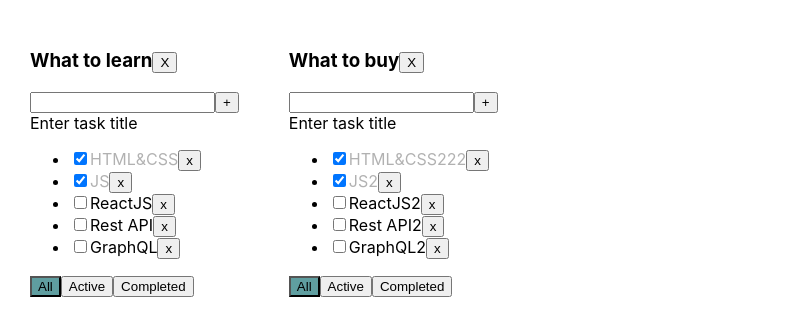
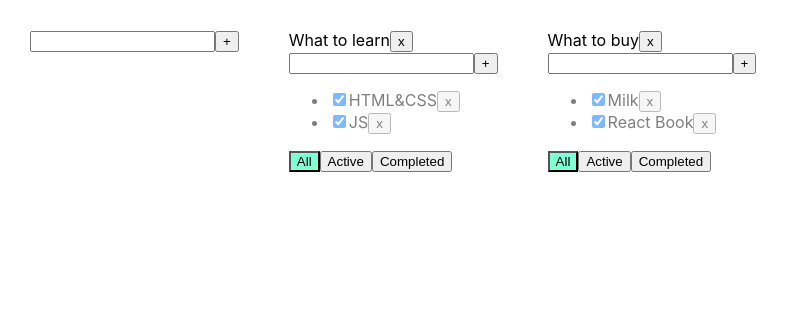
Before and after one commit to bogdan-Kozlovsky/IT-INCUBATOR_todolist-TS, a React (Create React App) app: page / in a window 1280 px wide. Shown: the top 336 px of the page, without its empty margins (0-789 px from the left). Built offline with nearby package versions, Linux system fonts and the light colour scheme.

Commit message:
06 todolist

```diff
--- a/src/App.css
+++ b/src/App.css
@@ -7,17 +7,18 @@
   margin-right: 50px;
 }
 
-.is-done {
-  opacity:0.3;
+.error {
+  border: red 1px solid;
 }
 
+.error-message {
+  color: red;
+}
 
 .active-filter {
-  background-color: cadetblue;
+  background-color: aquamarine;
 }
 
-.error {
-  border: 2px solid red;
-  outline: none;
-  background-color: rgba(161, 26, 26, 0.3);
+.is-done {
+  opacity: 0.5;
 }
--- a/src/App.scss
+++ /dev/null
@@ -1,33 +0,0 @@
-.App {
-  padding: 30px;
-}
-
-.App > div {
-  margin-right: 50px;
-}
-
-.wrapper{
-  max-width: 1200px;
-  padding: 0 15px;
-  margin: 0 auto;
-  display: flex;
-  justify-content: space-between;
-  align-items: center;
-}
-
-
-.error {
-  border: red 2px solid;
-}
-
-.errorMessage {
-  color: red;
-}
-
-.fullInput__box{
-  display: flex;
-}
-
-.activeFilter {
-  background-color: aquamarine;
-}
--- a/src/App.tsx
+++ b/src/App.tsx
@@ -1,122 +1,139 @@
 import React, {useState} from 'react';
 import './App.css';
-import TodoList from "./TodoList";
-import {v1} from "uuid";
+import {TaskType, Todolist} from './Todolist';
+import {v1} from 'uuid';
+import {Input} from "./component/Input";
 
-export type TaskType = {
-    id: string
-    title: string
-    isDone: boolean
-}
-export type FilterValuesType = "all" | "active" | "completed"
-export type todolistsType = {
+export type FilterValuesType = "all" | "active" | "completed";
+type TodolistType = {
     id: string
     title: string
     filter: FilterValuesType
 }
 
-export type globalDate = { [key: string]: Array<TaskType> }
+type TasksStateType = {
+    [key: string]: Array<TaskType>
+}
+
 
 function App() {
+    let todolistId1 = v1();
+    let todolistId2 = v1();
+
+    let [todolists, setTodolists] = useState<Array<TodolistType>>([
+        {id: todolistId1, title: "What to learn", filter: "all"},
+        {id: todolistId2, title: "What to buy", filter: "all"}
+    ])
+
+    let [tasks, setTasks] = useState<TasksStateType>({
+        [todolistId1]: [
+            {id: v1(), title: "HTML&CSS", isDone: true},
+            {id: v1(), title: "JS", isDone: true}
+        ],
+        [todolistId2]: [
+            {id: v1(), title: "Milk", isDone: true},
+            {id: v1(), title: "React Book", isDone: true}
+        ]
+    });
 
 
-    // const [filter, setFilter] = useState<FilterValuesType>("all")
-    // const [tasks, setTasks] = useState<Array<TaskType>>([
-    //                    {id: v1(), title: "HTML", isDone: true},
-    //                    {id: v1(), title: "CSS", isDone: true},
-    //                    {id: v1(), title: "JS/TS", isDone: false},
-    //                ])
-    let todoListId1 = v1()
-    let todoListId2 = v1()
-
-
-    let [todolists, setTodolists] = useState<Array<todolistsType>>(
-        [
-            {id: todoListId1, title: 'What to learn', filter: 'all'},
-            {id: todoListId2, title: 'What to buy', filter: 'all'}
-        ]
-    )
-
-    let [tasks, setTasks] = useState<globalDate>({
-        [todoListId1]: [
-            {id: v1(), title: "HTML&CSS", isDone: true},
-            {id: v1(), title: "JS", isDone: true},
-            {id: v1(), title: "ReactJS", isDone: false},
-            {id: v1(), title: "Rest API", isDone: false},
-            {id: v1(), title: "GraphQL", isDone: false},
-        ],
-        [todoListId2]: [
-            {id: v1(), title: "HTML&CSS222", isDone: true},
-            {id: v1(), title: "JS2", isDone: true},
-            {id: v1(), title: "ReactJS2", isDone: false},
-            {id: v1(), title: "Rest API2", isDone: false},
-            {id: v1(), title: "GraphQL2", isDone: false},
-        ]
-    });
-    const changeFilter = (todolistId: string, filter: FilterValuesType) => {
-        setTodolists(todolists.map(m => m.id === todolistId ? {...m, filter} : m))
-    }
-    const removeTask = (todolistId: string, id: string) => {
-        setTasks({...tasks, [todolistId]: tasks[todolistId].filter(f => f.id !== id)})
-        // setTasks(tasks.filter(t => t.id !== id))
-    }
-    const addTask = (todolistId: string, title: string) => {
-        setTasks({...tasks, [todolistId]: [...tasks[todolistId], {id: v1(), title, isDone: false}]})
-        // setTasks([{id: v1(), title, isDone: false}, ...tasks])
-    }
-    const changeTaskStatus = (todolistId: string, id: string, isDone: boolean) => {
-        setTasks({...tasks, [todolistId]: tasks[todolistId].map(t => t.id === id ? {...t, isDone} : t)})
-        // setTasks(tasks.map(t => t.id === id ? {...t, isDone} : t))
+    function removeTask(id: string, todolistId: string) {
+        //достанем нужный массив по todolistId:
+        let todolistTasks = tasks[todolistId];
+        // перезапишем в этом объекте массив для нужного тудулиста отфилтрованным массивом:
+        tasks[todolistId] = todolistTasks.filter(t => t.id != id);
+        // засетаем в стейт копию объекта, чтобы React отреагировал перерисовкой
+        setTasks({...tasks});
     }
 
-
-    // const getTasksForRender = () => {
-    //     switch (filter) {
-    //         case "completed":
-    //             return tasks.filter(t => t.isDone)
-    //         case "active":
-    //             return tasks.filter(t => !t.isDone)
-    //         default:
-    //             return tasks
-    //     }
-    // }
-
-
-    const removeTodolist = (todolistId: string) => {
-        setTodolists(todolists.filter(f => f.id !== todolistId))
-        delete tasks[todolistId]
+    function addTask(title: string, todolistId: string) {
+        let task = {id: v1(), title: title, isDone: false};
+        //достанем нужный массив по todolistId:
+        let todolistTasks = tasks[todolistId];
+        // перезапишем в этом объекте массив для нужного тудулиста копией, добавив в начало новую таску:
+        tasks[todolistId] = [task, ...todolistTasks];
+        // засетаем в стейт копию объекта, чтобы React отреагировал перерисовкой
+        setTasks({...tasks});
     }
 
-    //UI:
+    function changeStatus(id: string, isDone: boolean, todolistId: string) {
+        //достанем нужный массив по todolistId:
+        let todolistTasks = tasks[todolistId];
+        // найдём нужную таску:
+        let task = todolistTasks.find(t => t.id === id);
+        //изменим таску, если она нашлась
+        if (task) {
+            task.isDone = isDone;
+            // засетаем в стейт копию объекта, чтобы React отреагировал перерисовкой
+            setTasks({...tasks});
+        }
+    }
+
+    function changeFilter(value: FilterValuesType, todolistId: string) {
+        let todolist = todolists.find(tl => tl.id === todolistId);
+        if (todolist) {
+            todolist.filter = value;
+            setTodolists([...todolists])
+        }
+    }
+
+    function removeTodolist(id: string) {
+        // засунем в стейт список тудулистов, id которых не равны тому, который нужно выкинуть
+        setTodolists(todolists.filter(tl => tl.id != id));
+        // удалим таски для этого тудулиста из второго стейта, где мы храним отдельно таски
+        delete tasks[id]; // удаляем св-во из объекта... значением которого являлся массив тасок
+        // засетаем в стейт копию объекта, чтобы React отреагировал перерисовкой
+        setTasks({...tasks});
+    }
+
+    const updateTask = (todolistId: string, taskId: string, title: string) => {
+        setTasks({...tasks, [todolistId]: tasks[todolistId].map(m => m.id === taskId ? {...m, title} : m)})
+    }
+    const updateTitle = (todolistId: string, title: string) => {
+        setTodolists(todolists.map(m => m.id === todolistId ? {...m, title} : m))
+    }
+
+    const addTodoList = (title: string) => {
+        let newId = v1();
+        setTodolists([{id: newId, title: title, filter: "all"}, ...todolists])
+        setTasks({
+            ...tasks, [newId]: []
+        })
+    }
     return (
         <div className="App">
-            {todolists.map(m => {
-                let tasksForTodolist = tasks[m.id];
+            <Input callback={addTodoList}/>
+            {
+                todolists.map(tl => {
+                    let allTodolistTasks = tasks[tl.id];
+                    let tasksForTodolist = allTodolistTasks;
 
-                if (m.filter === "active") {
-                    tasksForTodolist = tasks[m.id].filter(t => !t.isDone);
-                }
-                if (m.filter === "completed") {
-                    tasksForTodolist = tasks[m.id].filter(t => t.isDone);
-                }
-                return (
-                    <TodoList
-                        key={m.id}
-                        todolistId={m.id}
-                        filter={m.filter}
-                        title={m.title}
+                    if (tl.filter === "active") {
+                        tasksForTodolist = allTodolistTasks.filter(t => t.isDone === false);
+                    }
+                    if (tl.filter === "completed") {
+                        tasksForTodolist = allTodolistTasks.filter(t => t.isDone === true);
+                    }
+
+                    return <Todolist
+                        key={tl.id}
+                        id={tl.id}
+                        title={tl.title}
                         tasks={tasksForTodolist}
-                        addTask={addTask}
                         removeTask={removeTask}
                         changeFilter={changeFilter}
-                        changeTaskStatus={changeTaskStatus}
+                        addTask={addTask}
+                        changeTaskStatus={changeStatus}
+                        filter={tl.filter}
                         removeTodolist={removeTodolist}
+                        updateTask={updateTask}
+                        updateTitle={updateTitle}
                     />
-                )
-            })}
+                })
+            }
 
         </div>
-    )
+    );
 }
 
 export default App;
--- a/src/TodoList.tsx
+++ b/src/TodoList.tsx
@@ -1,119 +1,120 @@
-import React, {useState, KeyboardEvent, ChangeEvent, MouseEvent} from 'react';
-import {FilterValuesType, TaskType, todolistsType} from "./App";
+import React, {ChangeEvent, useState, KeyboardEvent} from 'react';
+import {FilterValuesType} from './App';
+import {EditableSpan} from "./component/EditableSpan";
+import {Input} from "./component/Input";
 
-type TodoListPropsType = {
+export type TaskType = {
+    id: string
     title: string
-    addTask: (todolistId: string, title: string) => void
-    tasks: Array<TaskType>
-    filter: FilterValuesType
-    removeTask: (todolistId: string, id: string) => void
-    changeFilter: (todolistId: string, filter: FilterValuesType) => void
-    changeTaskStatus: (todolistId: string, id: string, isDone: boolean) => void
-    todolistId: string
-    removeTodolist: (todolistId: string) => void
+    isDone: boolean
 }
 
-const TodoList = (props: TodoListPropsType) => {
-    const [title, setTitle] = useState<string>("")
-    const [error, setError] = useState<boolean>(false)
-    const tasksList = props.tasks.map((t: TaskType) => {
-        const removeTask = () => props.removeTask(props.todolistId, t.id)
-        const changeStatus = (e: ChangeEvent<HTMLInputElement>) => props.changeTaskStatus(props.todolistId, t.id, e.currentTarget.checked)
-        return (
-            <li key={t.id}>
-                <input
-                    type="checkbox"
-                    checked={t.isDone}
-                    onChange={changeStatus}
-                />
-                <span className={t.isDone ? "is-done" : ""}>{t.title}</span>
-                <button onClick={removeTask}>x</button>
-            </li>
+type PropsType = {
+    id: string
+    title: string
+    tasks: Array<TaskType>
+    removeTask: (taskId: string, todolistId: string) => void
+    changeFilter: (value: FilterValuesType, todolistId: string) => void
+    addTask: (title: string, todolistId: string) => void
+    changeTaskStatus: (id: string, isDone: boolean, todolistId: string) => void
+    removeTodolist: (id: string) => void
+    filter: FilterValuesType
+    updateTask: (todolistId: string, taskId: string, title: string) => void
+    updateTitle: (todolistId: string, title: string) => void
+}
 
-        )
-    })
-    const addTask = () => {
-        const trimmedTitle = title.trim()
-        if (trimmedTitle) {
-            props.addTask(props.todolistId, trimmedTitle)
-        } else {
-            setError(true)
-        }
-        setTitle("")
+
+export function Todolist(props: PropsType) {
+    // let [title, setTitle] = useState("")
+    // let [error, setError] = useState<string | null>(null)
+
+    // const addTask = () => {
+    //     let newTitle = title.trim();
+    //     if (newTitle !== "") {
+    //         props.addTask(newTitle, props.id);
+    //         setTitle("");
+    //     } else {
+    //         setError("Title is required");
+    //     }
+    // }
+
+    // const onChangeHandler = (e: ChangeEvent<HTMLInputElement>) => {
+    //     setTitle(e.currentTarget.value)
+    // }
+
+    // const onKeyPressHandler = (e: KeyboardEvent<HTMLInputElement>) => {
+    //     setError(null);
+    //     if (e.charCode === 13) {
+    //         addTask();
+    //     }
+    // }
+
+    const removeTodolist = () => props.removeTodolist(props.id)
+
+    const onAllClickHandler = () => props.changeFilter("all", props.id);
+    const onActiveClickHandler = () => props.changeFilter("active", props.id);
+    const onCompletedClickHandler = () => props.changeFilter("completed", props.id);
+    const onClickHandler = (tId: string) => props.removeTask(tId, props.id)
+    const onChangeHandlerInput = (tId: string, event: ChangeEvent<HTMLInputElement>) => {
+        let newIsDoneValue = event.currentTarget.checked;
+        props.changeTaskStatus(tId, newIsDoneValue, props.id);
     }
 
-    const onKeyPressAddTask = (e: KeyboardEvent<HTMLInputElement>) => {
-        if (e.key === "Enter") {
-            addTask()
-        }
-    }
-    const onChangeSetTitle = (e: ChangeEvent<HTMLInputElement>) => {
-        setTitle(e.currentTarget.value)
-        setError(false)
-    }
-    const onClickSetAllFilter = () => props.changeFilter(props.todolistId, "all")
-    const onClickSetActiveFilter = () => props.changeFilter(props.todolistId, "active")
-    const onClickSetCompletedFilter = () => props.changeFilter(props.todolistId, "completed")
 
-    let allBtnClasses = ""
-    if (props.filter === "all") {
-        allBtnClasses = "active-filter"
+    const callBackHandlerForEditableSpan = (tId: string, title: string) => {
+        props.updateTask(props.id, tId, title)
     }
 
-    const getBtnClass = (filter: FilterValuesType) => {
-        return props.filter === filter ? "active-filter" : ""
-        // return ["btn btn-hey"].concat(filter).join(" ")
-    }
-    const errorStyle = {
-        color: "red",
+    const callBackHandlerTitle = (title: string) => {
+        props.updateTitle(props.id, title)
     }
 
-    const errorMessage = error
-        ? <div style={errorStyle}>Title is required!</div>
-        : <div>Enter task title</div>
+    const callBackHandlerForInput = (title: string) => {
+        props.addTask(title, props.id)
+    }
+
+    return <div>
+        <EditableSpan title={props.title} callBack={(title) => callBackHandlerTitle(title)}/>
+        <button onClick={removeTodolist}>x</button>
+
+        <div>
+            <Input callback={callBackHandlerForInput}/>
+            {/*<input value={title}*/}
+            {/*       onChange={onChangeHandler}*/}
+            {/*       onKeyPress={onKeyPressHandler}*/}
+            {/*       className={error ? "error" : ""}*/}
+            {/*/>*/}
+            {/*<button onClick={addTask}>+</button>*/}
+            {/*{error && <div className="error-message">{error}</div>}*/}
+        </div>
+        <ul>
+            {
+                props.tasks.map(t => {
+                    return <li key={t.id} className={t.isDone ? "is-done" : ""}>
+                        <input type="checkbox" onChange={(event) => onChangeHandlerInput(t.id, event)}
+                               checked={t.isDone}/>
 
 
-    const onClickDelete = () => {
-        props.removeTodolist(props.todolistId)
-    }
+                        <EditableSpan title={t.title}
+                                      callBack={(title) => callBackHandlerForEditableSpan(t.id, title)}/>
 
-    return (
+
+                        {/*title всплития, если нам нужно в компонент EditableSpan title*/}
+                        <button onClick={() => onClickHandler(t.id)}>x</button>
+                    </li>
+                })
+            }
+        </ul>
         <div>
-            <h3>{props.title}
-                <button onClick={onClickDelete}>X</button>
-            </h3>
-            <div>
-                <input
-                    className={error ? "error" : ""}
-                    value={title}
-                    onChange={onChangeSetTitle}
-                    onKeyPress={onKeyPressAddTask}
-                />
-                <button onClick={addTask}>+</button>
-                {errorMessage}
-            </div>
-            <ul>
-                {tasksList}
-            </ul>
-            <div>
-                <button
-                    className={getBtnClass("all")} //"active btn btn-todolist"
-                    onClick={onClickSetAllFilter}
-                >All
-                </button>
-                <button
-                    className={getBtnClass("active")}
-                    onClick={onClickSetActiveFilter}
-                >Active
-                </button>
-                <button
-                    className={getBtnClass("completed")}
-                    onClick={onClickSetCompletedFilter}
-                >Completed
-                </button>
-            </div>
+            <button className={props.filter === 'all' ? "active-filter" : ""}
+                    onClick={onAllClickHandler}>All
+            </button>
+            <button className={props.filter === 'active' ? "active-filter" : ""}
+                    onClick={onActiveClickHandler}>Active
+            </button>
+            <button className={props.filter === 'completed' ? "active-filter" : ""}
+                    onClick={onCompletedClickHandler}>Completed
+            </button>
         </div>
-    )
+    </div>
 }
-
-export default TodoList;
--- /dev/null
+++ b/src/component/EditableSpan.tsx
@@ -0,0 +1,26 @@
+import React, {ChangeEvent, useState} from 'react';
+
+type propsType = {
+    title: string
+    callBack:(title: string)=>void
+}
+
+export const EditableSpan = (props: propsType) => {
+    const [title, setTitle] = useState(props.title)
+    const [edit, setEdit] = useState(false)
+    const onDoubleClickHandler=()=>{
+        setEdit(true)
+    }
+    const onBlurHandler=()=>{
+        setEdit(false);
+        props.callBack(title)
+    }
+    const onChangeHandler = (e: ChangeEvent<HTMLInputElement>) => {
+        setTitle(e.currentTarget.value)
+    }
+    return (
+        edit
+            ? <input value={title} autoFocus={true} onBlur={onBlurHandler} onChange={onChangeHandler}/>
+            : <span onDoubleClick={onDoubleClickHandler}>{props.title}</span>
+    );
+};
--- a/src/component/Input.tsx
+++ b/src/component/Input.tsx
@@ -1,38 +1,43 @@
 import React, {ChangeEvent, KeyboardEvent, useState} from 'react';
-import './../App.scss'
+
+type InputType = {
+    callback: (title: string) => void
+}
+export const Input = ({...props}: InputType) => {
+    let [title, setTitle] = useState("")
+    let [error, setError] = useState<string | null>(null)
+    const onChangeHandler = (e: ChangeEvent<HTMLInputElement>) => {
+        setTitle(e.currentTarget.value)
+    }
 
 
-type InputPropsType = {
-    setTitle: (title: string) => void
-    addingTasks: () => void
-    title: string
-    error: boolean
-    setError: (error: boolean) => void
-}
-export const Input = (props: InputPropsType) => {
-
-    const onChangeHandler = (event: ChangeEvent<HTMLInputElement>) => {
-        props.setTitle(event.currentTarget.value)
-        props.setError(false)
+    const onKeyPressHandler = (e: KeyboardEvent<HTMLInputElement>) => {
+        setError(null);
+        if (e.charCode === 13) {
+            addTask();
+        }
     }
 
-    const onKeyPressHandler = (event: KeyboardEvent<HTMLInputElement>) => {
-        if (event.key === 'Enter') {
-            props.addingTasks()
+
+
+    const addTask = () => {
+        let newTitle = title.trim();
+        if (newTitle !== "") {
+            props.callback(newTitle);
+            setTitle("");
+        } else {
+            setError("Title is required");
         }
-        props.setError(true)
-
     }
-
     return (
         <div>
-            <input
-                className={props.error ? 'error' : ''}
-                onChange={onChangeHandler}
-                value={props.title}
-                onKeyPress={onKeyPressHandler}
-                type="text"></input>
-            {props.error && <p className={'errorMessage'}>Title is required!!</p>}
+            <input value={title}
+                   onChange={onChangeHandler}
+                   onKeyPress={onKeyPressHandler}
+                   className={error ? "error" : ""}
+            />
+            <button onClick={addTask}>+</button>
+            {error && <div className="error-message">{error}</div>}
         </div>
-    )
+    );
 };
--- a/src/index.scss
+++ /dev/null
@@ -1,19 +0,0 @@
-*{
-  box-sizing: border-box;
-  margin: 0;
-}
-
-body {
-  margin: 0;
-  font-family: -apple-system, BlinkMacSystemFont, 'Segoe UI', 'Roboto', 'Oxygen',
-    'Ubuntu', 'Cantarell', 'Fira Sans', 'Droid Sans', 'Helvetica Neue',
-    sans-serif;
-  -webkit-font-smoothing: antialiased;
-  -moz-osx-font-smoothing: grayscale;
-
-}
-
-code {
-  font-family: source-code-pro, Menlo, Monaco, Consolas, 'Courier New',
-    monospace;
-}
```
Also changed, not shown: src/component/Button.tsx (deleted, +0 -16 lines), src/component/FullInput.tsx (deleted, +0 -33 lines), src/component/TodoItem.tsx (deleted, +0 -47 lines), src/component/TodoList.tsx (deleted, +0 -68 lines).
